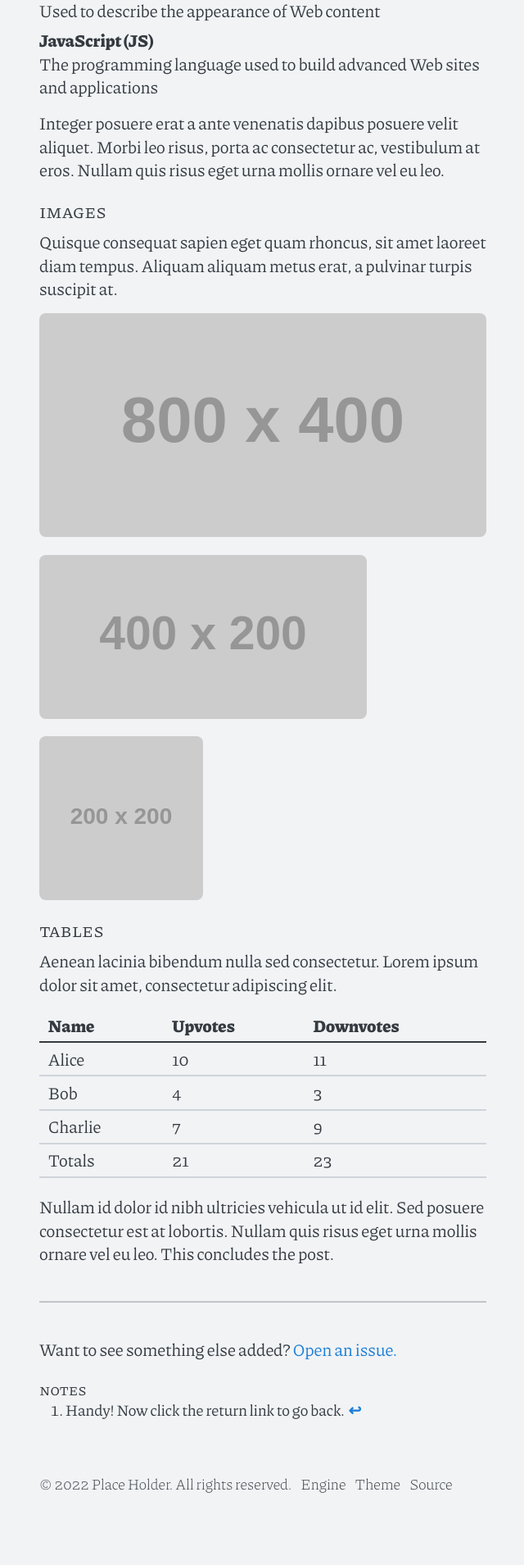
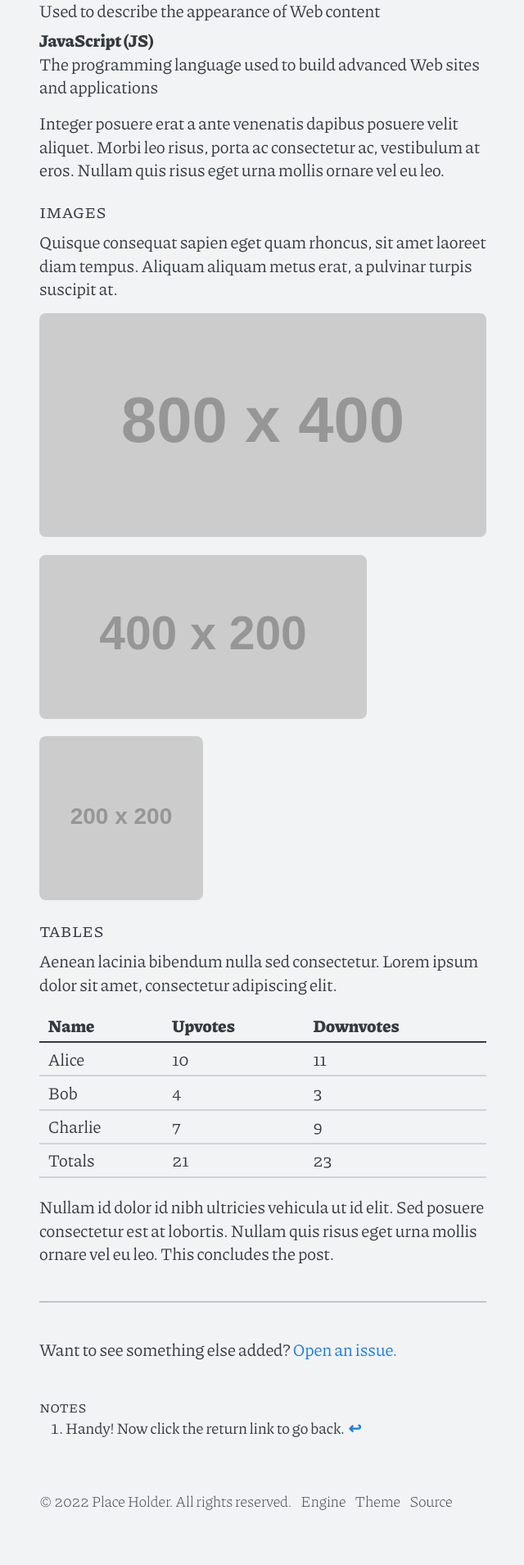
Before and after one commit to piazzai/cvless, a Jekyll site: the page built from _posts/2022-08-15-example-content.md, in a window 1280 px wide. Shown: the part 4314-6223 px from the top of the page at 82% size, without its empty margins (319-959 px from the left). Built offline with Jekyll 4.4.1, drawn with Linux system fonts in a browser that asks for light colours; before the commit the page ends 6201 px from its top, so only the background shows below that.

Commit message:
Fix spacing issue

```diff
--- a/_sass/_base.scss
+++ b/_sass/_base.scss
@@ -44,8 +44,12 @@ hr {
   border-top: var(--border-width) solid var(--body-color);
 }
 
-.footnotes p {
+.footnotes {
+  padding-top: var(--spacer);
+
+  p {
     margin: 0;
+  }
 }
 
 img {
```
